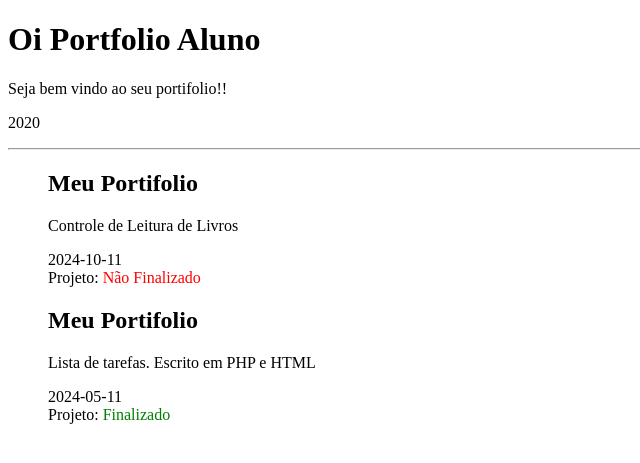
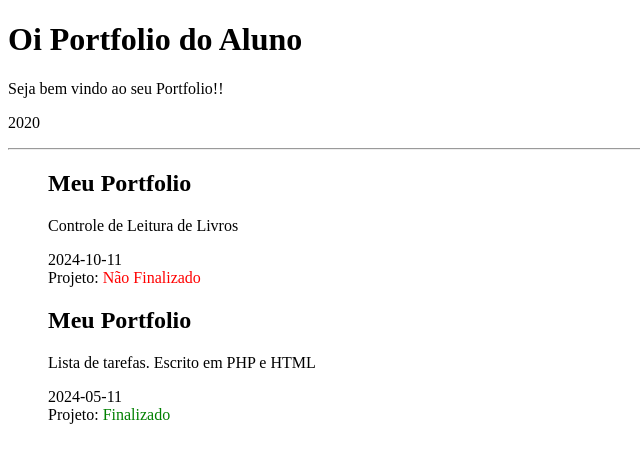
Before and after one commit to rocketseat-education/php-portfolio-dev, a PHP site: page / in a window 1280 px wide. Shown: the top 463 px of the page, without its empty margins (0-640 px from the left). Run offline with PHP 8.4, Linux system fonts and the light colour scheme.

```diff
--- a/portifolio/index.php
+++ b/portifolio/index.php
@@ -11,31 +11,31 @@
 
         $saudacao = "Oi";
 
-        $titulo = $saudacao . " Portfolio " . $nome;
+        $titulo = $saudacao . " Portfolio do " . $nome;
 
-        $subtitulo = "Seja bem vindo ao seu portifolio!!";
+        $subtitulo = "Seja bem vindo ao seu Portfolio!!";
 
         $ano = 2020;
 
-        $projeto="Meu Portifolio";
+        $projeto="Meu Portfolio";
 
         $finalizado=false;
 
         $dataDoProjeto="2024-10-11";
 
-        $descricao="Meu primeiro portifolio. Escrito em PHP e HTML";
+        $descricao="Meu primeiro Portfolio. Escrito em PHP e HTML";
 
         $projetos = [
             [
 
-                "titulo" => "Meu Portifolio",
+                "titulo" => "Meu Portfolio",
                 "finalizado" => true,
                 "data" => "2024-10-11",
                 "descricao" => "Controle de Leitura de Livros",
             ],
             [
 
-                "titulo" => "Meu Portifolio",
+                "titulo" => "Meu Portfolio",
                 "finalizado" => false,
                 "data" => "2024-05-11",
                 "descricao" => "Lista de tarefas. Escrito em PHP e HTML",
```
